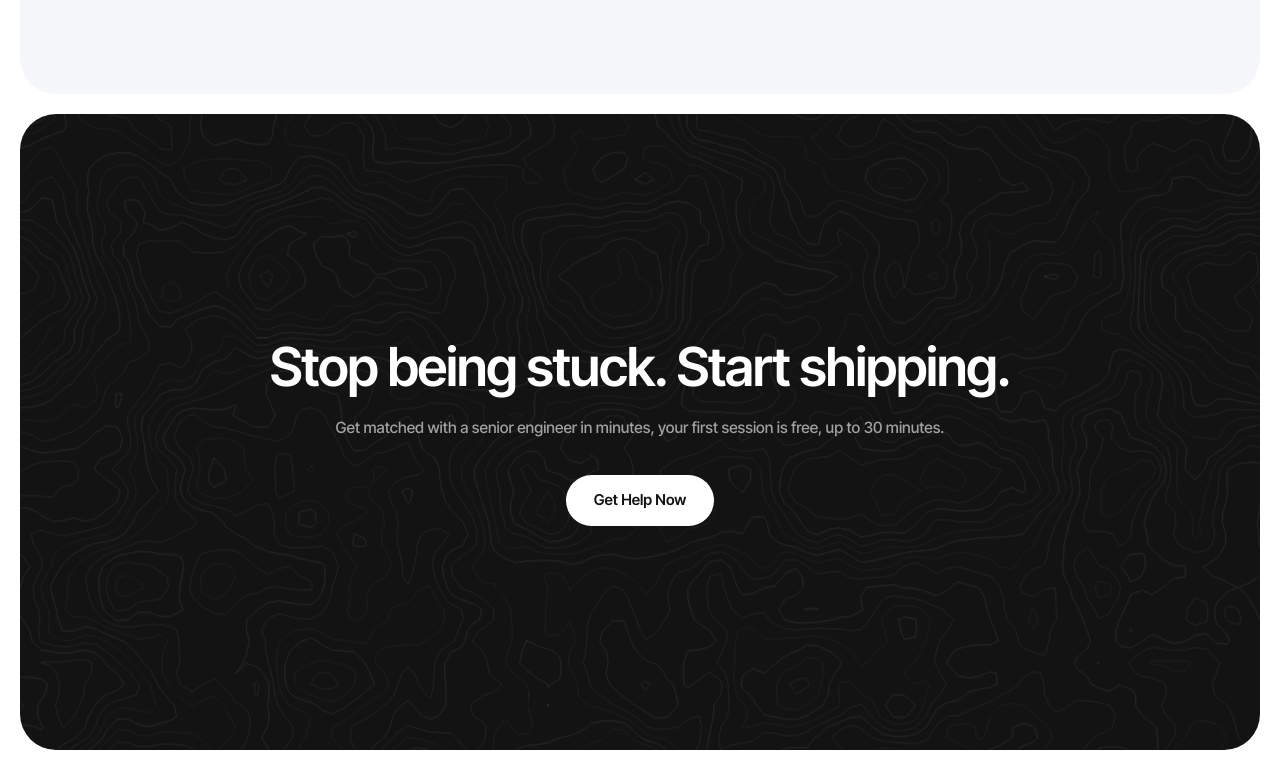
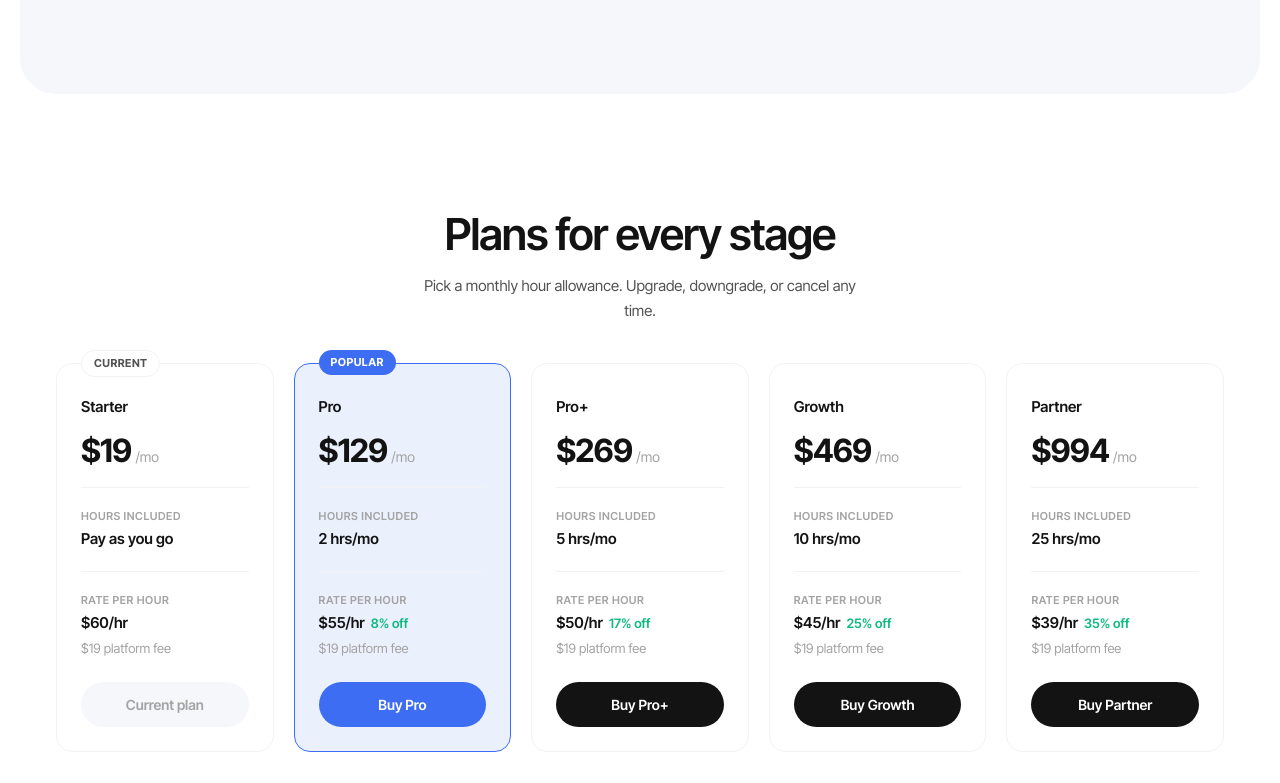
Before and after one commit to arbazghani-emberai/snapdev-site, a Next.js app: page / in a window 1280 px wide. Shown: the part 5837-6620 px from the top of the page. Built offline with nearby package versions, Linux system fonts and the light colour scheme.

Commit message:
Add pricing plans section with 5-tier card layout
New PricingPlansSection under the pricing comparison strip: Starter,
Pro (popular), Pro+, Growth, and Partner tiers with hours included,
per-hour rate and discount, and a CTA per plan.

```diff
--- a/src/app/(marketing)/page.tsx
+++ b/src/app/(marketing)/page.tsx
@@ -6,6 +6,7 @@ import LaunchOfferSection from "@/components/LaunchOfferSection";
 import HowItWorks from "@/components/HowItWorks";
 import Testimonials from "@/components/Testimonials";
 import PricingComparisonSection from "@/components/PricingComparisonSection";
+import PricingPlansSection from "@/components/PricingPlansSection";
 import FinalCta from "@/components/FinalCta";
 
 export default function Home() {
@@ -19,6 +20,7 @@ export default function Home() {
       <HowItWorks />
       <Testimonials />
       <PricingComparisonSection />
+      <PricingPlansSection />
       <FinalCta />
     </>
   );
--- /dev/null
+++ b/src/components/PricingPlansSection.tsx
@@ -0,0 +1,151 @@
+"use client";
+
+import { useState } from "react";
+import Reveal from "./Reveal";
+import BookFreeSessionModal from "./BookFreeSessionModal";
+
+const PLANS = [
+  {
+    name: "Starter",
+    badge: "Current" as const,
+    price: "$19",
+    hours: "Pay as you go",
+    rate: "$60/hr",
+    off: null,
+    cta: "Current plan",
+    current: true,
+  },
+  {
+    name: "Pro",
+    badge: "Popular" as const,
+    price: "$129",
+    hours: "2 hrs/mo",
+    rate: "$55/hr",
+    off: "8% off",
+    cta: "Buy Pro",
+    current: false,
+  },
+  {
+    name: "Pro+",
+    badge: null,
+    price: "$269",
+    hours: "5 hrs/mo",
+    rate: "$50/hr",
+    off: "17% off",
+    cta: "Buy Pro+",
+    current: false,
+  },
+  {
+    name: "Growth",
+    badge: null,
+    price: "$469",
+    hours: "10 hrs/mo",
+    rate: "$45/hr",
+    off: "25% off",
+    cta: "Buy Growth",
+    current: false,
+  },
+  {
+    name: "Partner",
+    badge: null,
+    price: "$994",
+    hours: "25 hrs/mo",
+    rate: "$39/hr",
+    off: "35% off",
+    cta: "Buy Partner",
+    current: false,
+  },
+];
+
+export default function PricingPlansSection() {
+  const [bookOpen, setBookOpen] = useState(false);
+
+  return (
+    <section aria-labelledby="pricing-plans-heading" className="relative left-1/2 mt-5 w-screen -translate-x-1/2 py-24">
+      <div className="px-5 sm:px-10 lg:px-14">
+        <Reveal className="text-center">
+          <h2
+            id="pricing-plans-heading"
+            className="font-heading text-[34px] leading-[1.1] font-semibold tracking-tight md:text-[44px]"
+          >
+            Plans for every stage
+          </h2>
+          <p className="text-ink-2 mx-auto mt-4 max-w-[52ch] text-[15px] leading-relaxed">
+            Pick a monthly hour allowance. Upgrade, downgrade, or cancel any time.
+          </p>
+        </Reveal>
+
+        <div className="mt-10 grid grid-cols-1 gap-5 sm:grid-cols-2 lg:grid-cols-5">
+          {PLANS.map((plan, i) => (
+            <Reveal key={plan.name} delay={Math.min(i * 0.06, 0.4)}>
+              <div
+                className={`relative flex h-full flex-col rounded-2xl border p-6 pt-8 ${
+                  plan.badge === "Popular"
+                    ? "border-brand bg-brand-wash"
+                    : "border-line-2 bg-surface"
+                }`}
+              >
+                {plan.badge && (
+                  <span
+                    className={`absolute -top-3.5 left-6 rounded-full px-3 py-1 text-[11px] font-bold tracking-[0.04em] uppercase ${
+                      plan.badge === "Popular" ? "bg-brand text-white" : "border-line-2 bg-surface border text-ink-2"
+                    }`}
+                  >
+                    {plan.badge}
+                  </span>
+                )}
+
+                <div className="text-[15px] font-semibold">{plan.name}</div>
+
+                <div className="mt-4 flex items-baseline gap-1">
+                  <span className="font-heading text-[32px] leading-none font-bold tracking-tight">{plan.price}</span>
+                  <span className="text-ink-3 text-[14px]">/mo</span>
+                </div>
+
+                <div className="border-line-2 mt-5 border-t pt-5">
+                  <div className="text-ink-3 text-[11px] font-semibold tracking-[0.05em] uppercase">
+                    Hours included
+                  </div>
+                  <div className="mt-1 text-[15px] font-semibold">{plan.hours}</div>
+                </div>
+
+                <div className="border-line-2 mt-5 border-t pt-5">
+                  <div className="text-ink-3 text-[11px] font-semibold tracking-[0.05em] uppercase">
+                    Rate per hour
+                  </div>
+                  <div className="mt-1 text-[15px]">
+                    <span className="font-semibold">{plan.rate}</span>
+                    {plan.off && <span className="text-online ml-1.5 text-[13px] font-semibold">{plan.off}</span>}
+                  </div>
+                  <div className="text-ink-3 mt-1 text-[13px]">$19 platform fee</div>
+                </div>
+
+                {plan.current ? (
+                  <button
+                    type="button"
+                    disabled
+                    className="bg-surface-2 text-ink-3 mt-6 w-full cursor-default rounded-full py-3 text-[14px] font-semibold"
+                  >
+                    {plan.cta}
+                  </button>
+                ) : (
+                  <button
+                    type="button"
+                    onClick={() => setBookOpen(true)}
+                    className={`mt-6 w-full rounded-full py-3 text-[14px] font-semibold text-white transition ${
+                      plan.badge === "Popular" ? "bg-brand hover:bg-brand-ink" : "bg-ink hover:bg-ink/85"
+                    }`}
+                  >
+                    {plan.cta}
+                  </button>
+                )}
+              </div>
+            </Reveal>
+          ))}
+        </div>
+      </div>
+
+      <BookFreeSessionModal open={bookOpen} onClose={() => setBookOpen(false)} />
+    </section>
+  );
+}
```
